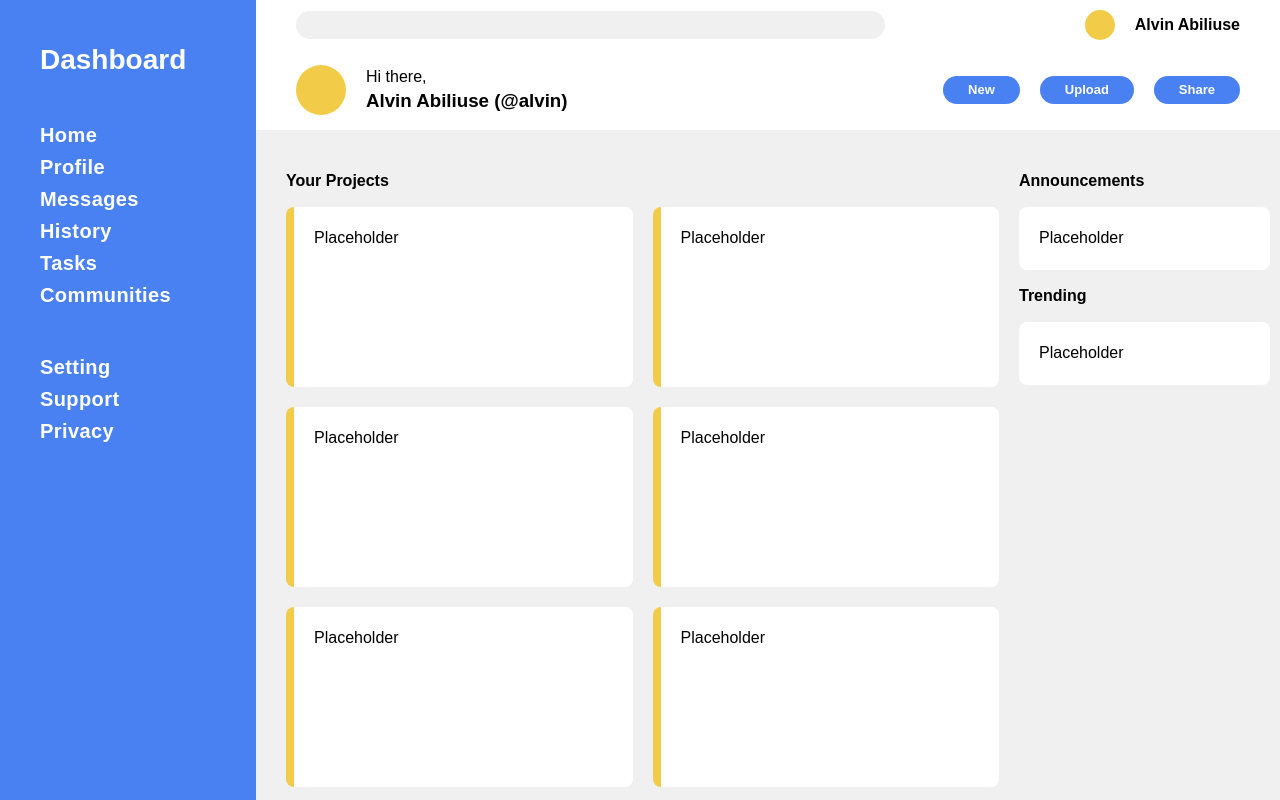
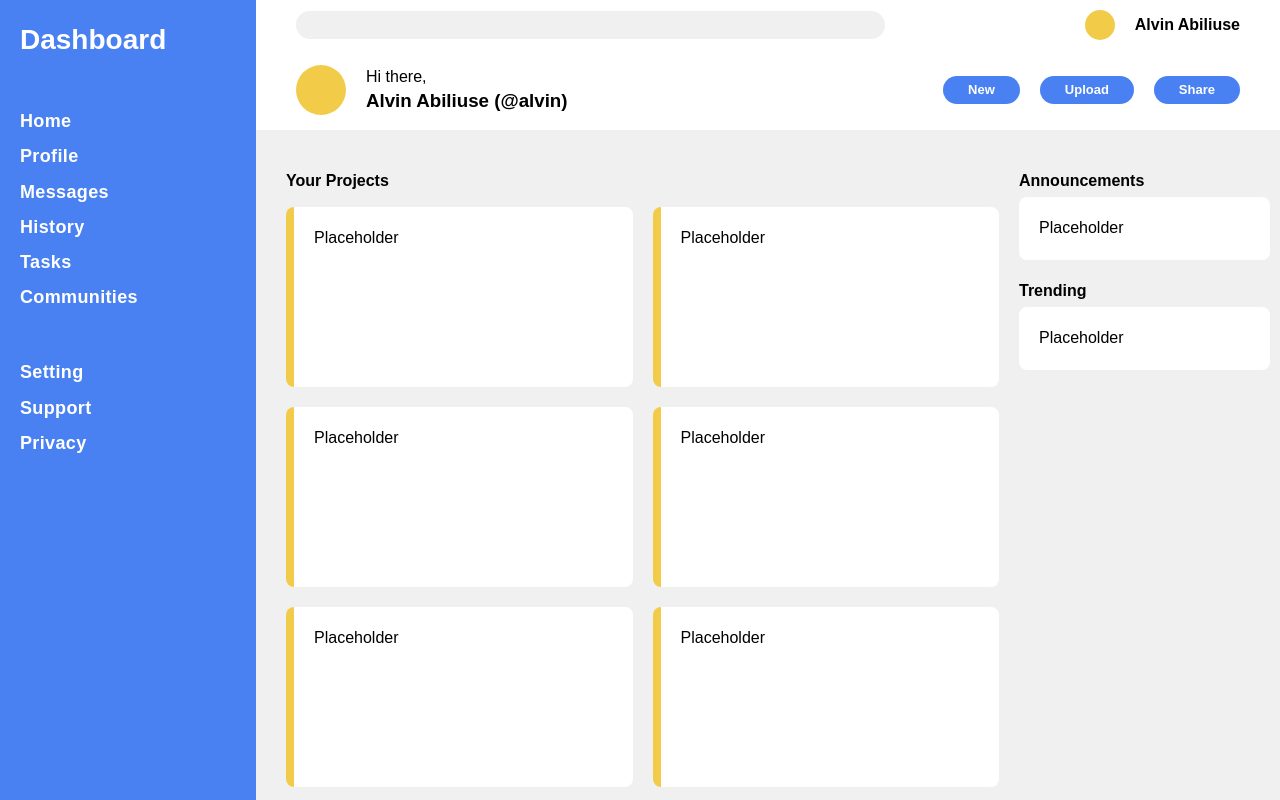
Before and after one commit to AlvinAbiliuse/adminDashboard, a plain HTML site: page index.html in a window 1280 px wide. Drawn offline with Linux system fonts and the light colour scheme.

Commit message:
progress on admin dashboard page

```diff
--- a/index.html
+++ b/index.html
@@ -9,7 +9,7 @@
 	<body>
 		<div id="container">
 			<div id="sidebar">
-				<h2>Dashboard</h2>
+				<a href="#" class="logo">Dashboard</a>
 				<ul class="topLinks">
 					<li><a href="#">Home</a></li>
 					<li><a href="#">Profile</a></li>
@@ -78,16 +78,18 @@
 				</div>
 
 				<div id="rightMainContent">
+					<div>
 						<h4>Announcements</h4>
 						<div class="cards">
 							<p>Placeholder</p>
 						</div>
-
+					</div>
+					<div>
 						<h4>Trending</h4>
-					<div  class="cards">
+						<div class="cards">
 							<p>Placeholder</p>
 						</div>
-
+					</div<
 
 			</div>
 	</body>
--- a/style.css
+++ b/style.css
@@ -29,7 +29,7 @@ body {
 #sidebar {
 	grid-column: 1 / 2;
 	grid-row: 1 / -1;
-	padding: 40px;
+	padding: 20px;
 	background: #4981f2;
 	color: white;
 	font-size: 16px;
@@ -60,6 +60,9 @@ body {
 	gap: 20px;
 }
 
+#lowerHeader h3 {
+	width: 250px;
+}
 .account {
 	width: 30px;
 	height: 30px;
@@ -90,9 +93,15 @@ body {
 
 
 
-#rightMainContent > div {
-	margin: 15px 0;
+#rightMainContent {
+	> div {
+		margin-bottom: 20px;
+	}
+	.cards {
+		margin-top: 5px;
+	}
 }
+
 
 
 input {
@@ -111,7 +120,7 @@ input:focus {
 #leftCards {
 	display: grid;
 	grid-auto-flow: row;
-	grid-template-columns: 1fr 1fr;
+	grid-template-columns: repeat(auto-fit, minmax(300px, 1fr));
 	grid-auto-rows: 180px;
 	margin-top: 15px;
 	gap: 20px;
@@ -133,13 +142,23 @@ input:focus {
 	font-weight: bold;
 }
 
+.btn:hover {
+	background: #729bec;
+	text-shadow: 1px 1px 1px gray;
+}
+
 a {
 	text-decoration: none;
 	color: inherit;
 }
 
-h2 {
+a:hover {
+	text-shadow: -1px 1px 4px #97baff;
+}
+
+.logo {
 	font-size: 28px;
+	font-weight: bold;
 }
 
 #mainContent h3 {
@@ -154,8 +173,8 @@ h2 {
 
 li {
 	list-style: none;
-	font-size: 20px;
+	font-size: 18px;
 	font-weight: bold;
 	letter-spacing: 0.02em;
-	line-height: 1.6em;
+	margin-top: 10px
 }
```
Lines whose indentation alone changed are shown as unchanged.
